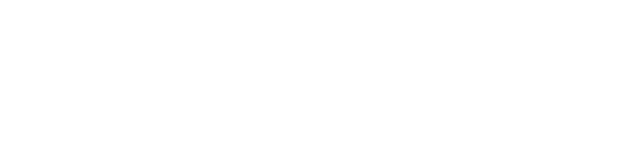
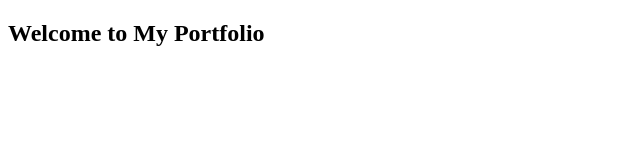
Before and after one commit to MRodriguez-M/Personal-Portfolio, a plain HTML site: page index.html in a window 1280 px wide. Shown: the whole page, without its empty margins (0-640 px from the left). Drawn offline with Linux system fonts and the light colour scheme.

Commit message:
Set up welcome section and projects section

```diff
--- a/index.html
+++ b/index.html
@@ -1,5 +1,10 @@
 <!DOCTYPE html>
 <html>
     <head></head>
-    <body></body>
+    <body>
+        <section id="welcome-section">
+            <h1>Welcome to My Portfolio</h1>
+        </section>
+        <section id="projects"></section>
+    </body>
 </html>
```
